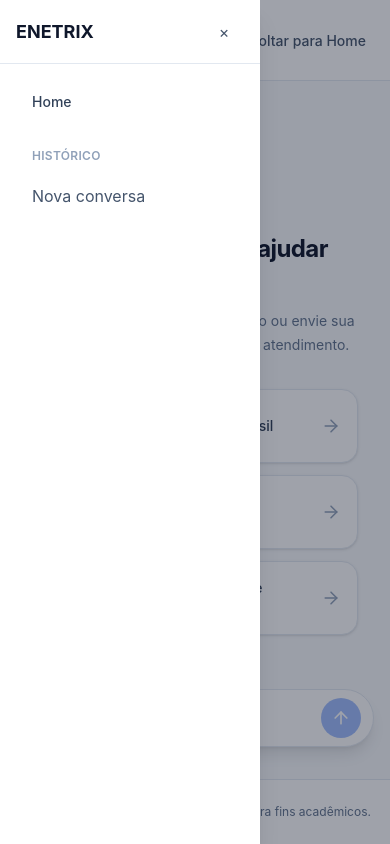
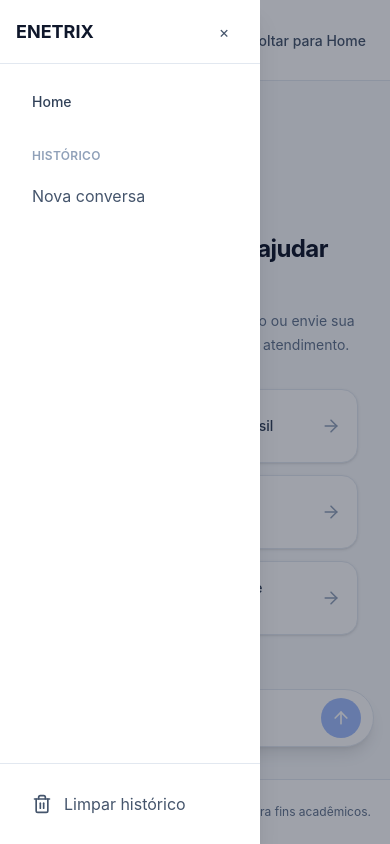
Before and after one commit to limaojunio/enetrix-chatbot, a React (Vite) app: page /chat in a window 390 px wide. Both pictures are taken after a click on the button "Abrir menu". Built offline with nearby package versions, Linux system fonts and the light colour scheme.

Commit message:
Implementar botão apagar historico no mobile

```diff
--- a/src/App.tsx
+++ b/src/App.tsx
@@ -15,7 +15,7 @@ function App() {
           onMenuClick={() => setIsMenuOpen(true)}
         />
 
-        <main className="flex-1 overflow-hidden">
+        <main className="h-full min-h-0 overflow-y-auto bg-white">
           <Routes>
             <Route path="/" element={<Home />} />
 
--- a/src/components/chat/ChatMobileMenu.tsx
+++ b/src/components/chat/ChatMobileMenu.tsx
@@ -1,16 +1,19 @@
 import { Link } from 'react-router-dom'
 import type { Conversation } from '../../types/chat'
+import { Trash2 } from 'lucide-react'
 
 type ChatMobileMenuProps = {
   isOpen: boolean
   onClose: () => void
   conversations: Conversation[]
+  onClearHistory: () => void
 }
 
 function ChatMobileMenu({
   isOpen,
   onClose,
   conversations,
+  onClearHistory,
 }: ChatMobileMenuProps) {
   if (!isOpen) {
     return null
@@ -27,7 +30,7 @@ function ChatMobileMenu({
       />
 
       {/* Drawer */}
-      <aside className="relative h-full w-2/3 max-w-xs bg-white shadow-xl">
+      <aside className="relative flex h-full w-2/3 max-w-xs flex-col bg-white shadow-xl">
         <div className="flex h-16 items-center justify-between border-b border-slate-200 px-4">
           <span className="text-lg font-bold text-slate-900">
             ENETRIX
@@ -43,7 +46,7 @@ function ChatMobileMenu({
           </button>
         </div>
 
-        <nav className="p-4">
+        <nav className="flex-1 overflow-y-auto p-4">
           <Link
             to="/"
             onClick={onClose}
@@ -70,6 +73,17 @@ function ChatMobileMenu({
             </div>
           </div>
         </nav>
+
+        <div className="border-t border-slate-200 p-4">
+          <button
+            type="button"
+            onClick={onClearHistory}
+            className="flex w-full items-center gap-3 rounded-lg px-4 py-3 text-left text-slate-600 transition hover:bg-slate-50"
+          >
+            <Trash2 size={20} />
+            <span>Limpar histórico</span>
+          </button>
+        </div>
       </aside>
     </div>
   )
--- a/src/pages/Chat/Chat.tsx
+++ b/src/pages/Chat/Chat.tsx
@@ -154,6 +154,7 @@ function Chat({
         isOpen={isMenuOpen}
         onClose={onCloseMenu}
         conversations={conversations}
+        onClearHistory={handleClearHistory}
         />
 
         <div className="flex flex-1 min-h-0">
```
